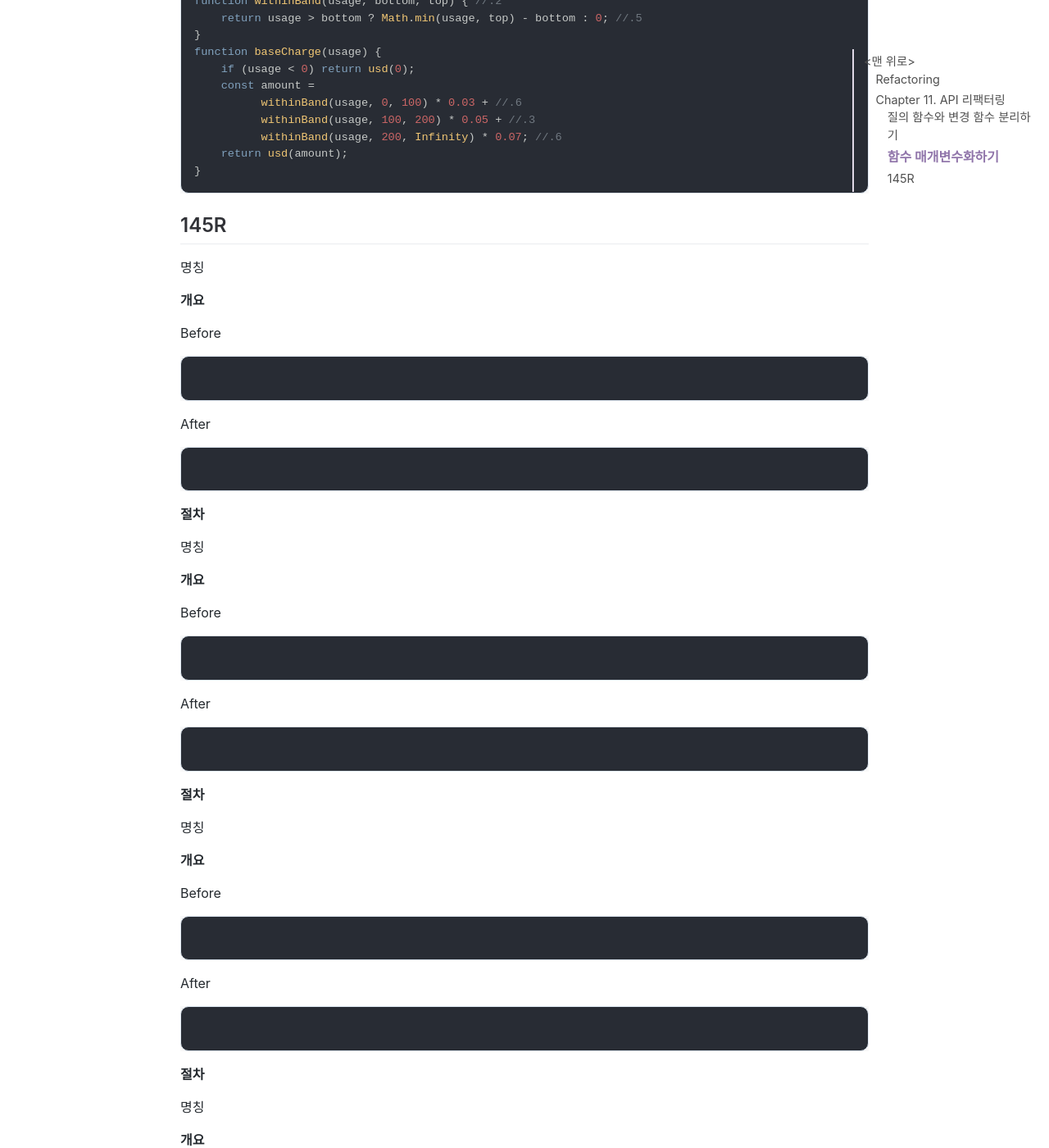
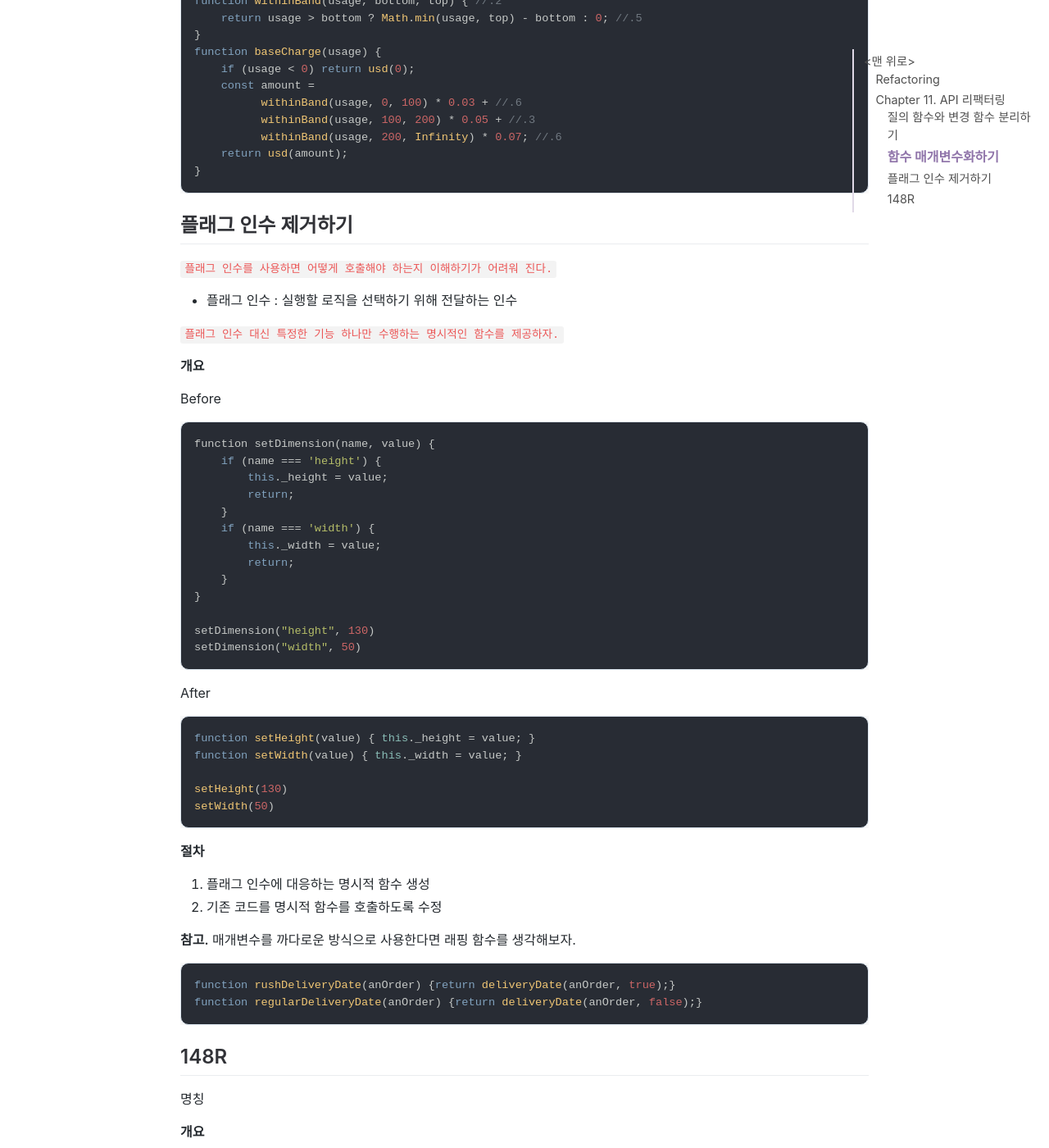
Before and after one commit to jihunparkme/jihunparkme.github.io, a Jekyll site: the page built from _posts/2021-11-28-Refactoring-11.md, in a window 1280 px wide and 1400 px high, scrolled down 3188 px. Shown: the whole window at 82% size. Built offline with Jekyll 4.4.1, drawn with Linux system fonts in a browser that asks for light colours; nearby versions of some CDN libraries; comment, search, counter and statistics services are not loaded; some of the changed text lies outside the part shown.

Commit message:
[Refactoring] 플래그 인수 제거하기

````diff
--- a/_posts/2021-11-28-Refactoring-11.md
+++ b/_posts/2021-11-28-Refactoring-11.md
@@ -136,7 +136,57 @@ function baseCharge(usage) {
 }
 ```
 
-## 145R
+## 플래그 인수 제거하기
+
+`플래그 인수를 사용하면 어떻게 호출해야 하는지 이해하기가 어려워 진다.`
+
+- 플래그 인수 : 실행할 로직을 선택하기 위해 전달하는 인수
+
+`플래그 인수 대신 특정한 기능 하나만 수행하는 명시적인 함수를 제공하자.`
+
+**개요**
+
+Before
+
+```javascript
+function setDimension(name, value) {
+    if (name === 'height') {
+        this._height = value;
+        return;
+    }
+    if (name === 'width') {
+        this._width = value;
+        return;
+    }
+}
+
+setDimension("height", 130)
+setDimension("width", 50)
+```
+
+After
+
+```javascript
+function setHeight(value) { this._height = value; }
+function setWidth(value) { this._width = value; }
+
+setHeight(130)
+setWidth(50)
+```
+
+**절차**
+
+1. 플래그 인수에 대응하는 명시적 함수 생성
+2. 기존 코드를 명시적 함수를 호출하도록 수정
+
+**참고.** 매개변수를 까다로운 방식으로 사용한다면 래핑 함수를 생각해보자.
+
+```javascript
+function rushDeliveryDate(anOrder) {return deliveryDate(anOrder, true);}
+function regularDeliveryDate(anOrder) {return deliveryDate(anOrder, false);}
+```
+
+## 148R
 
 명칭
 
@@ -317,21 +367,3 @@ After
 ```
 
 **절차**
-
-명칭
-
-**개요**
-
-Before
-
-```javascript
-
-```
-
-After
-
-```javascript
-
-```
-
-**절차**
````
